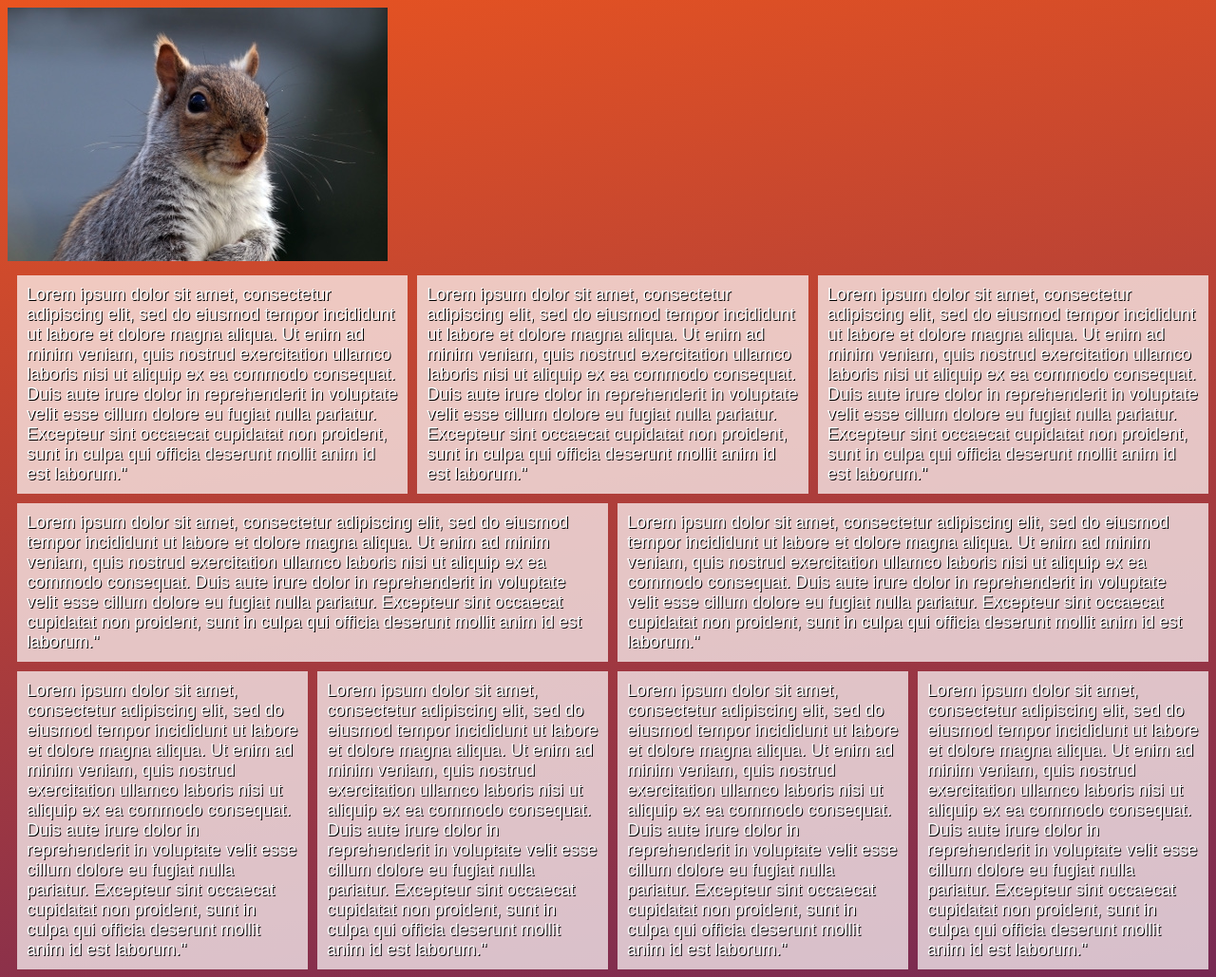
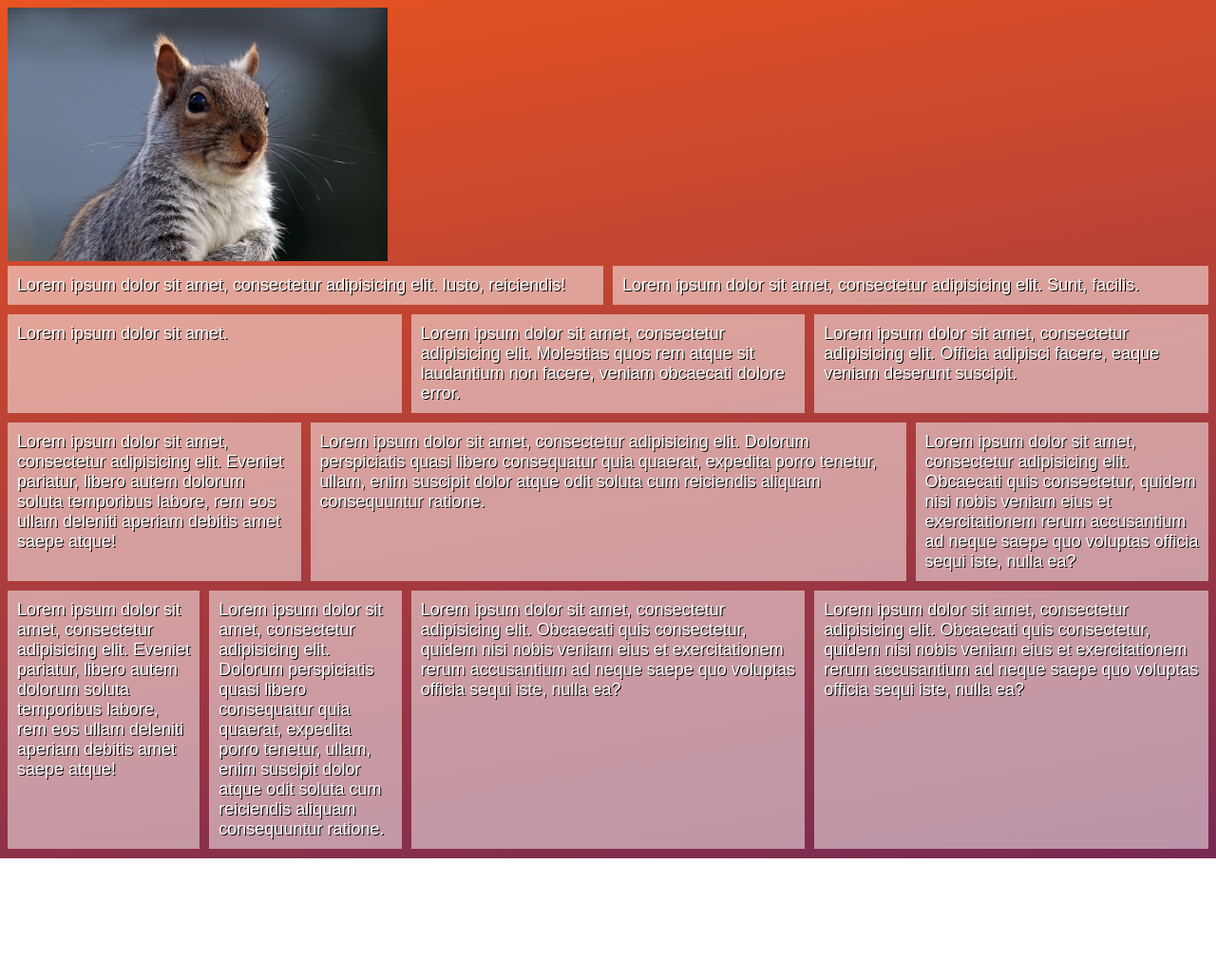
Before and after one commit to TygeJ/L2, a plain HTML site: page 2/3/index.html in a window 1280 px wide. Shown: the whole page at 95% size. After the commit the page ends 904 px from the top, so only its background shows below. Drawn offline with Linux system fonts and the light colour scheme.

Commit message:
add grid flex props

```diff
--- a/2/3/css/main.css
+++ b/2/3/css/main.css
@@ -1,26 +1,38 @@
+
 .grid {
   display: flex;
 }
 
-.cell {
-  flex: 1; /* 1 1 0%*/
-  /* border: black solid; */
+.gutters {
+  margin: -10px 0 10px -10px;
 }
 
-.gutters {
-  margin: -10px 0 10 -10px;
-}
-
-.gutters > .cell {
+.gutters > div {
   padding: 10px 0 0 10px;
 }
 
-.cell > div {
-  background-color: rgba(255, 255, 255, 0.7);
+.grid div div {
+  background-color: rgba(255, 255, 255, 0.5);
+  padding: 10px;
   height: 100%;
-  padding: 10px;
 }
 
-/* .sqr {
-  border: solid black 5px;
-} */
+.half {
+  flex-basis: 50%;
+}
+
+.third {
+  flex-basis: 33.3333%;
+}
+
+.fourth {
+  flex-basis: 25%;
+}
+
+.fifth {
+  flex-basis: 20%;
+}
+
+.sixth {
+  flex-basis: 16.66666%;
+}
--- a/2/3/index.html
+++ b/2/3/index.html
@@ -12,66 +12,64 @@
       <img src="../img/squirrel.jpg" class="sqr" alt="squirrel">
 
     </div>
+
     <div class="grid gutters">
-      <div class="cell">
-        <div>
-          Lorem ipsum dolor sit amet, consectetur adipiscing elit, sed do eiusmod tempor incididunt ut labore et dolore magna aliqua. Ut enim ad minim veniam, quis nostrud exercitation ullamco laboris nisi ut aliquip ex ea commodo consequat. Duis aute irure dolor in reprehenderit in voluptate velit esse cillum dolore eu fugiat nulla pariatur.
-          Excepteur sint occaecat cupidatat non proident, sunt in culpa qui officia deserunt mollit anim id est laborum."
+
+      <div class="half">
+        <div>Lorem ipsum dolor sit amet, consectetur adipisicing elit. Iusto, reiciendis!</div>
       </div>
+      <div class="half">
+        <div>Lorem ipsum dolor sit amet, consectetur adipisicing elit. Sunt, facilis.</div>
       </div>
-      <div class="cell">
-        <div>
-          Lorem ipsum dolor sit amet, consectetur adipiscing elit, sed do eiusmod tempor incididunt ut labore et dolore magna aliqua. Ut enim ad minim veniam, quis nostrud exercitation ullamco laboris nisi ut aliquip ex ea commodo consequat. Duis aute irure dolor in reprehenderit in voluptate velit esse cillum dolore eu fugiat nulla pariatur.
-          Excepteur sint occaecat cupidatat non proident, sunt in culpa qui officia deserunt mollit anim id est laborum."
+
     </div>
+
+
+    <div class="grid gutters">
+
+    <div class="third">
+      <div>Lorem ipsum dolor sit amet.</div>
     </div>
-        <div class="cell">
-        <div>
-          Lorem ipsum dolor sit amet, consectetur adipiscing elit, sed do eiusmod tempor incididunt ut labore et dolore magna aliqua. Ut enim ad minim veniam, quis nostrud exercitation ullamco laboris nisi ut aliquip ex ea commodo consequat. Duis aute irure dolor in reprehenderit in voluptate velit esse cillum dolore eu fugiat nulla pariatur.
-          Excepteur sint occaecat cupidatat non proident, sunt in culpa qui officia deserunt mollit anim id est laborum."
+    <div class="third">
+      <div>Lorem ipsum dolor sit amet, consectetur adipisicing elit. Molestias quos rem atque sit laudantium non facere, veniam obcaecati dolore error.</div>
     </div>
+    <div class="third">
+      <div>Lorem ipsum dolor sit amet, consectetur adipisicing elit. Officia adipisci facere, eaque veniam deserunt suscipit.</div>
     </div>
+
+
     </div>
 
       <div class="grid gutters">
-      <div class="cell">
-        <div>
-          Lorem ipsum dolor sit amet, consectetur adipiscing elit, sed do eiusmod tempor incididunt ut labore et dolore magna aliqua. Ut enim ad minim veniam, quis nostrud exercitation ullamco laboris nisi ut aliquip ex ea commodo consequat. Duis aute irure dolor in reprehenderit in voluptate velit esse cillum dolore eu fugiat nulla pariatur.
-          Excepteur sint occaecat cupidatat non proident, sunt in culpa qui officia deserunt mollit anim id est laborum."
+
+      <div class="fourth">
+        <div>Lorem ipsum dolor sit amet, consectetur adipisicing elit. Eveniet pariatur, libero autem dolorum soluta temporibus labore, rem eos ullam deleniti aperiam debitis amet saepe atque!</div>
     </div>
+    <div class="half">
+      <div>Lorem ipsum dolor sit amet, consectetur adipisicing elit. Dolorum perspiciatis quasi libero consequatur quia quaerat, expedita porro tenetur, ullam, enim suscipit dolor atque odit soluta cum reiciendis aliquam consequuntur ratione.</div>
     </div>
-      <div class="cell">
-        <div>
-          Lorem ipsum dolor sit amet, consectetur adipiscing elit, sed do eiusmod tempor incididunt ut labore et dolore magna aliqua. Ut enim ad minim veniam, quis nostrud exercitation ullamco laboris nisi ut aliquip ex ea commodo consequat. Duis aute irure dolor in reprehenderit in voluptate velit esse cillum dolore eu fugiat nulla pariatur.
-          Excepteur sint occaecat cupidatat non proident, sunt in culpa qui officia deserunt mollit anim id est laborum."
+      <div class="fourth">
+        <div>Lorem ipsum dolor sit amet, consectetur adipisicing elit. Obcaecati quis consectetur, quidem nisi nobis veniam eius et exercitationem rerum accusantium ad neque saepe quo voluptas officia sequi iste, nulla ea?</div>
     </div>
-      </div>
+
     </div>
 
     <div class="grid gutters">
-      <div class="cell">
-        <div>
-          Lorem ipsum dolor sit amet, consectetur adipiscing elit, sed do eiusmod tempor incididunt ut labore et dolore magna aliqua. Ut enim ad minim veniam, quis nostrud exercitation ullamco laboris nisi ut aliquip ex ea commodo consequat. Duis aute irure dolor in reprehenderit in voluptate velit esse cillum dolore eu fugiat nulla pariatur.
-          Excepteur sint occaecat cupidatat non proident, sunt in culpa qui officia deserunt mollit anim id est laborum."
+
+    <div class="sixth">
+      <div>Lorem ipsum dolor sit amet, consectetur adipisicing elit. Eveniet pariatur, libero autem dolorum soluta temporibus labore, rem eos ullam deleniti aperiam debitis amet saepe atque!</div>
   </div>
+  <div class="sixth">
+    <div>Lorem ipsum dolor sit amet, consectetur adipisicing elit. Dolorum perspiciatis quasi libero consequatur quia quaerat, expedita porro tenetur, ullam, enim suscipit dolor atque odit soluta cum reiciendis aliquam consequuntur ratione.</div>
   </div>
-      <div class="cell">
-        <div>
-          Lorem ipsum dolor sit amet, consectetur adipiscing elit, sed do eiusmod tempor incididunt ut labore et dolore magna aliqua. Ut enim ad minim veniam, quis nostrud exercitation ullamco laboris nisi ut aliquip ex ea commodo consequat. Duis aute irure dolor in reprehenderit in voluptate velit esse cillum dolore eu fugiat nulla pariatur.
-          Excepteur sint occaecat cupidatat non proident, sunt in culpa qui officia deserunt mollit anim id est laborum."
+    <div class="third">
+      <div>Lorem ipsum dolor sit amet, consectetur adipisicing elit. Obcaecati quis consectetur, quidem nisi nobis veniam eius et exercitationem rerum accusantium ad neque saepe quo voluptas officia sequi iste, nulla ea?</div>
   </div>
+  <div class="third">
+    <div>Lorem ipsum dolor sit amet, consectetur adipisicing elit. Obcaecati quis consectetur, quidem nisi nobis veniam eius et exercitationem rerum accusantium ad neque saepe quo voluptas officia sequi iste, nulla ea?</div>
 </div>
-      <div class="cell">
-        <div>
-          Lorem ipsum dolor sit amet, consectetur adipiscing elit, sed do eiusmod tempor incididunt ut labore et dolore magna aliqua. Ut enim ad minim veniam, quis nostrud exercitation ullamco laboris nisi ut aliquip ex ea commodo consequat. Duis aute irure dolor in reprehenderit in voluptate velit esse cillum dolore eu fugiat nulla pariatur.
-          Excepteur sint occaecat cupidatat non proident, sunt in culpa qui officia deserunt mollit anim id est laborum."
+
   </div>
-      </div><div class="cell">
-        <div>
-          Lorem ipsum dolor sit amet, consectetur adipiscing elit, sed do eiusmod tempor incididunt ut labore et dolore magna aliqua. Ut enim ad minim veniam, quis nostrud exercitation ullamco laboris nisi ut aliquip ex ea commodo consequat. Duis aute irure dolor in reprehenderit in voluptate velit esse cillum dolore eu fugiat nulla pariatur.
-          Excepteur sint occaecat cupidatat non proident, sunt in culpa qui officia deserunt mollit anim id est laborum."
-        </div>
-      </div>
-    </div>
+
   </body>
 </html>
```
Lines whose indentation alone changed are shown as unchanged.
